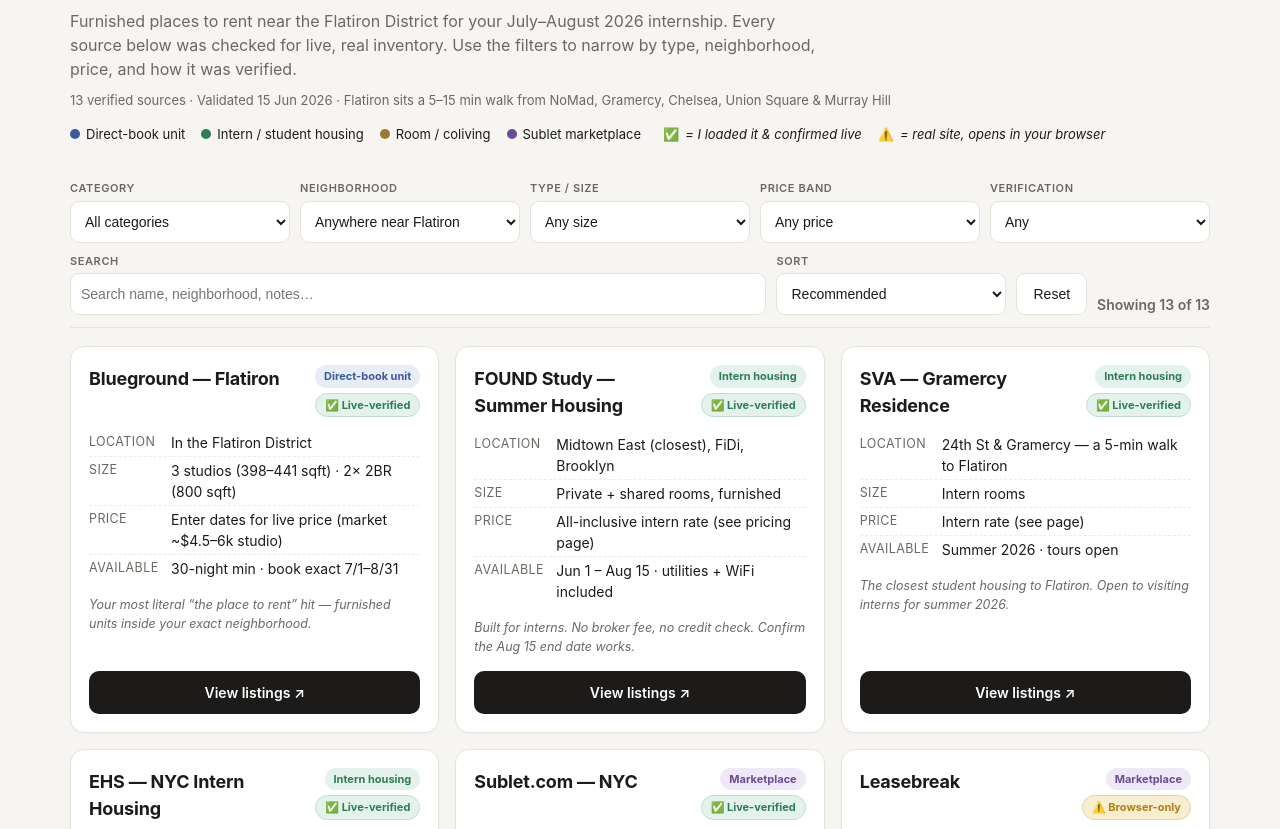
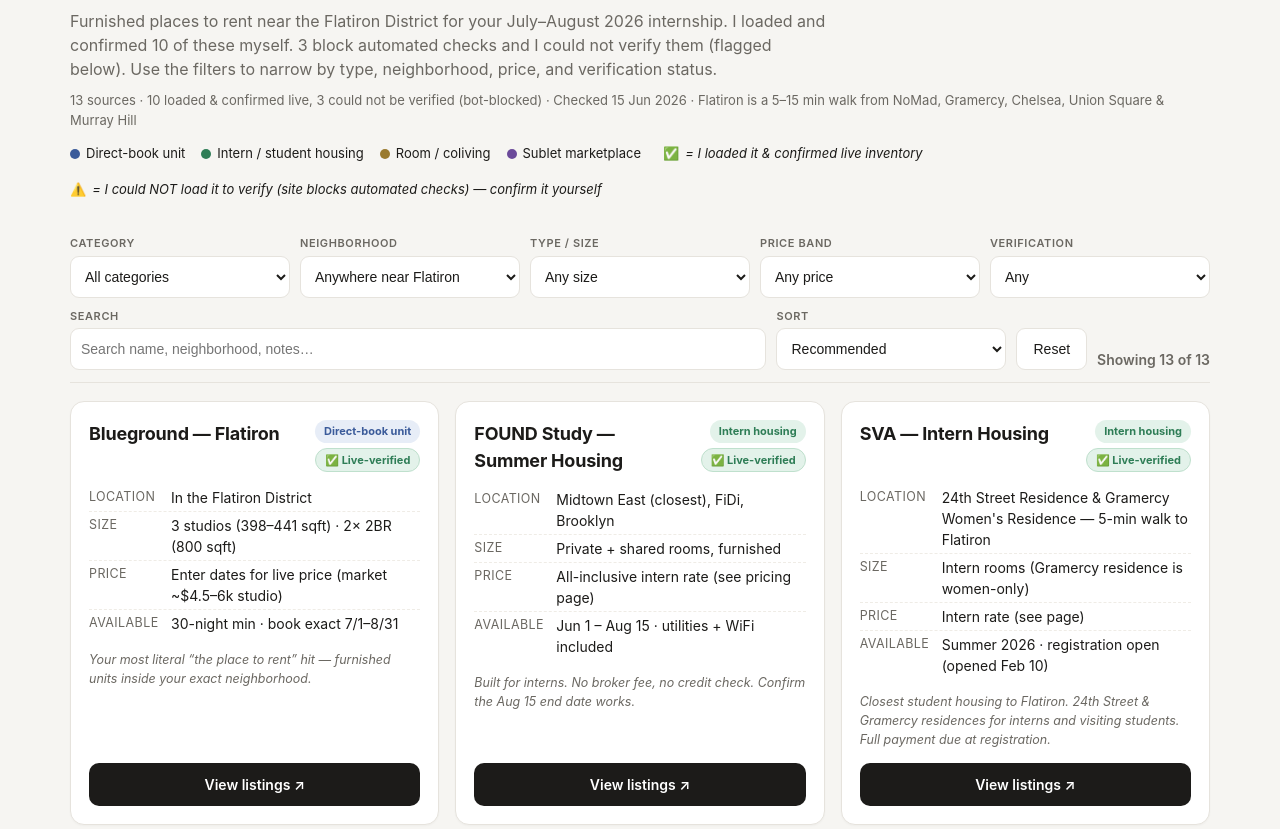
Before and after one commit to CooptownTrain/flatiron-summer-rentals, a plain HTML site: page index.html in a window 1280 px wide. Shown: the part 70-899 px from the top of the page. Drawn offline with Linux system fonts and the light colour scheme.

Commit message:
Honest verification labels: 10 confirmed live, 3 could not be verified (403); fix SVA details

```diff
--- a/index.html
+++ b/index.html
@@ -77,18 +77,18 @@
     <div style="display:flex;justify-content:space-between;align-items:start;gap:12px">
       <div>
         <h1>Flatiron Summer Rentals</h1>
-        <p class="sub">Furnished places to rent near the Flatiron District for your July–August 2026 internship. Every source below was checked for live, real inventory. Use the filters to narrow by type, neighborhood, price, and how it was verified.</p>
+        <p class="sub">Furnished places to rent near the Flatiron District for your July–August 2026 internship. I loaded and confirmed 10 of these myself. 3 block automated checks and I could not verify them (flagged below). Use the filters to narrow by type, neighborhood, price, and verification status.</p>
       </div>
       <button class="print" onclick="window.print()">Print / PDF</button>
     </div>
-    <div class="meta">13 verified sources · Validated 15 Jun 2026 · Flatiron sits a 5–15 min walk from NoMad, Gramercy, Chelsea, Union Square &amp; Murray Hill</div>
+    <div class="meta">13 sources · 10 loaded &amp; confirmed live, 3 could not be verified (bot-blocked) · Checked 15 Jun 2026 · Flatiron is a 5–15 min walk from NoMad, Gramercy, Chelsea, Union Square &amp; Murray Hill</div>
     <div class="legend">
       <span><span class="dot" style="background:var(--direct)"></span> Direct-book unit</span>
       <span><span class="dot" style="background:var(--intern)"></span> Intern / student housing</span>
       <span><span class="dot" style="background:var(--share)"></span> Room / coliving</span>
       <span><span class="dot" style="background:var(--market)"></span> Sublet marketplace</span>
-      <span style="margin-left:6px">✅ <em>= I loaded it &amp; confirmed live</em></span>
-      <span>⚠️ <em>= real site, opens in your browser</em></span>
+      <span style="margin-left:6px">✅ <em>= I loaded it &amp; confirmed live inventory</em></span>
+      <span>⚠️ <em>= I could NOT load it to verify (site blocks automated checks) — confirm it yourself</em></span>
     </div>
   </header>
 
@@ -135,7 +135,7 @@
         <select id="f-val">
           <option value="any">Any</option>
           <option value="live">✅ Live-verified</option>
-          <option value="platform">⚠️ Browser-only</option>
+          <option value="platform">⚠️ Couldn't verify</option>
         </select></div>
     </div>
     <div class="row2">
@@ -161,7 +161,7 @@
     <ul>
       <li><strong>Move fast.</strong> Every page above loads with real inventory, but <em>individual</em> apartments turn over daily in NYC summer-intern season. A specific unit you like today may be gone next week.</li>
       <li><strong>Student / intern housing usually ends ~Aug 15.</strong> If your internship runs to the end of August, confirm the exact end date with FOUND, EHS, or SVA before booking — you may need a few extra nights elsewhere.</li>
-      <li><strong>⚠️ Browser-only sources</strong> (Leasebreak, Furnished Finder, Outpost Club) are real, established platforms. They block automated checkers, so I couldn't load them headless, but they open normally for you.</li>
+      <li><strong>⚠️ Three sources I could not verify</strong> (Leasebreak, Furnished Finder, Outpost Club): every automated check I ran was blocked (HTTP 403), so I have not personally confirmed these load. They're well-known NYC rental platforms that show up in search with live inventory, but open them yourself before relying on them.</li>
       <li><strong>NYU Summer Housing is closed</strong> to non-NYU-affiliated interns for 2026, so it's left off this list.</li>
       <li><strong>Prices</strong> are the actual ranges each site showed on 15 Jun 2026, or noted as "enter dates." Treat them as starting points, not quotes.</li>
     </ul>
@@ -185,10 +185,10 @@
     note:"Built for interns. No broker fee, no credit check. Confirm the Aug 15 end date works.",
     url:"https://www.foundstudy.com/nycsummerhousing", rec:2 },
 
-  { name:"SVA — Gramercy Residence", cat:"intern", loc:"24th St &amp; Gramercy — a 5-min walk to Flatiron",
-    locTags:["gramercy","flatiron"], size:"Intern rooms", sizeTags:["room"],
-    price:"Intern rate (see page)", priceMin:2000, avail:"Summer 2026 · tours open", val:"live",
-    note:"The closest student housing to Flatiron. Open to visiting interns for summer 2026.",
+  { name:"SVA — Intern Housing", cat:"intern", loc:"24th Street Residence &amp; Gramercy Women's Residence — 5-min walk to Flatiron",
+    locTags:["gramercy","flatiron"], size:"Intern rooms (Gramercy residence is women-only)", sizeTags:["room"],
+    price:"Intern rate (see page)", priceMin:2000, avail:"Summer 2026 · registration open (opened Feb 10)", val:"live",
+    note:"Closest student housing to Flatiron. 24th Street &amp; Gramercy residences for interns and visiting students. Full payment due at registration.",
     url:"https://sva.edu/life-at-sva/campus-life/housing/summer-housing/for-interns-and-visiting-students", rec:3 },
 
   { name:"EHS — NYC Intern Housing", cat:"intern", loc:"7 residences incl. 55 John St (FiDi), Murray Hill, Midtown",
@@ -300,7 +300,7 @@
         <h3>${d.name}</h3>
         <div class="badges">
           <span class="badge ${CATCLASS[d.cat]}">${CATLABEL[d.cat]}</span>
-          <span class="badge ${d.val==="live"?"b-live":"b-platform"}">${d.val==="live"?"✅ Live-verified":"⚠️ Browser-only"}</span>
+          <span class="badge ${d.val==="live"?"b-live":"b-platform"}">${d.val==="live"?"✅ Live-verified":"⚠️ Couldn't verify"}</span>
         </div>
       </div>
       <div class="rows">
```
